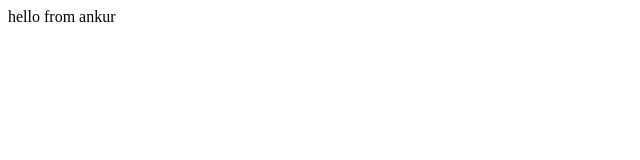
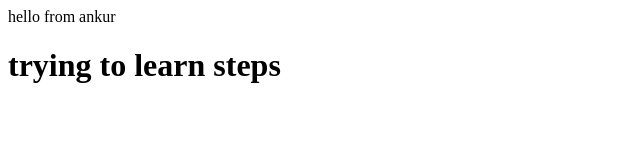
Before and after one commit to Ankur4600/local-repo, a plain HTML site: page index.html in a window 1280 px wide. Shown: the whole page, without its empty margins (0-640 px from the left). Drawn offline with Linux system fonts and the light colour scheme.

Commit message:
adding new features to new branch

```diff
--- a/index.html
+++ b/index.html
@@ -1 +1,2 @@
 <p>hello from ankur</p>
+<h1>trying to learn steps</h1>
```
